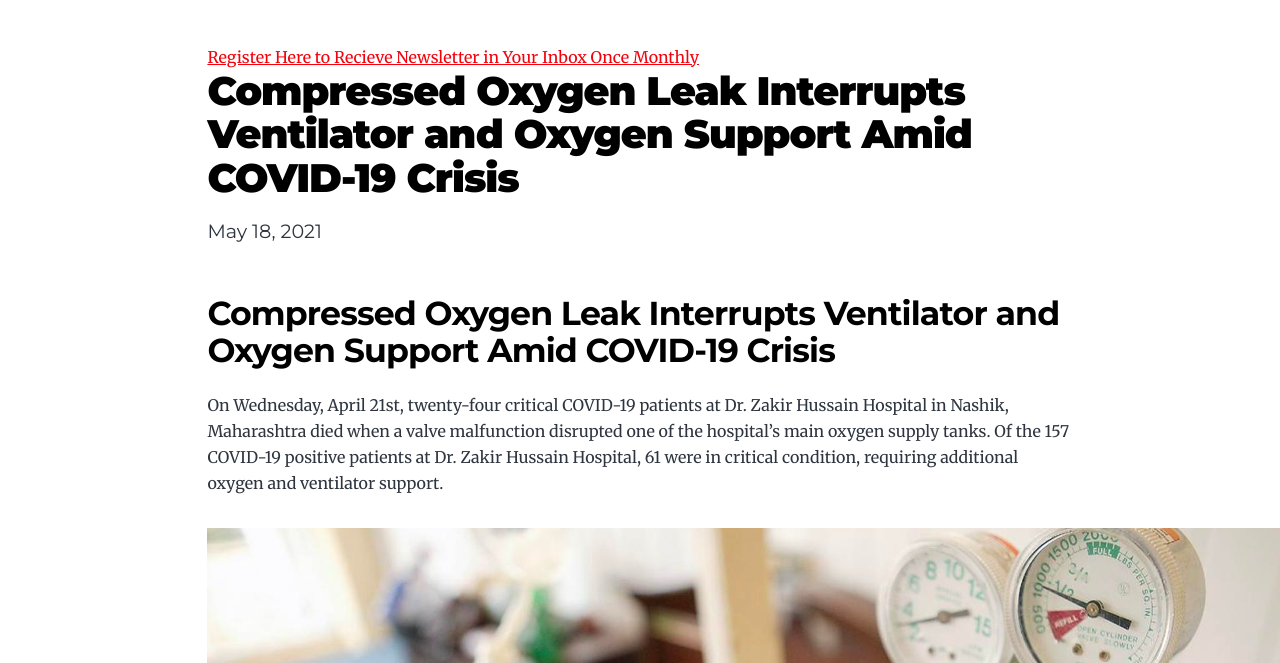
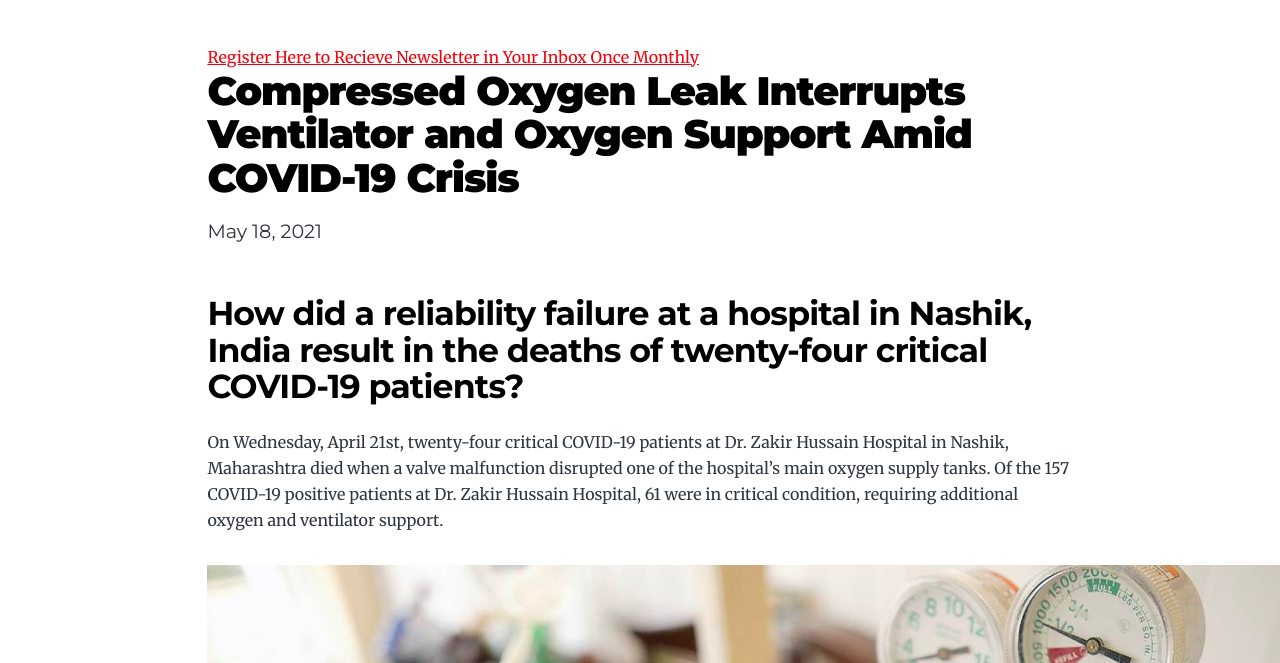
Before and after one commit to SDT-North-America-Inc/wehearmoreweb, a Gatsby site: page /compressed-oxygen-leak-interrupts-ventilator-and-oxygen-support-amid-COVID-19-crisis/ in a window 1280 px wide. Shown: the part 137-800 px from the top of the page. Built offline with nearby package versions, Linux system fonts and the light colour scheme; Gatsby itself is replaced by a stand-in of ours.

Commit message:
changed title line

```diff
--- a/content/blog/compressed-oxygen-leak-interrupts-ventilator-and-oxygen-support-amid-COVID-19-crisis/index.md
+++ b/content/blog/compressed-oxygen-leak-interrupts-ventilator-and-oxygen-support-amid-COVID-19-crisis/index.md
@@ -5,7 +5,7 @@ description: How did a reliability failure at a hospital in Nashik, India result
 ---
 
 
-## Compressed Oxygen Leak Interrupts Ventilator and Oxygen Support Amid COVID-19 Crisis
+## How did a reliability failure at a hospital in Nashik, India result in the deaths of twenty-four critical COVID-19 patients?
 
 On Wednesday, April 21st, twenty-four critical COVID-19 patients at Dr. Zakir Hussain Hospital in Nashik, Maharashtra died when a valve malfunction disrupted one of the hospital’s main oxygen supply tanks. Of the 157 COVID-19 positive patients at Dr. Zakir Hussain Hospital, 61 were in critical condition, requiring additional oxygen and ventilator support.
 
```
